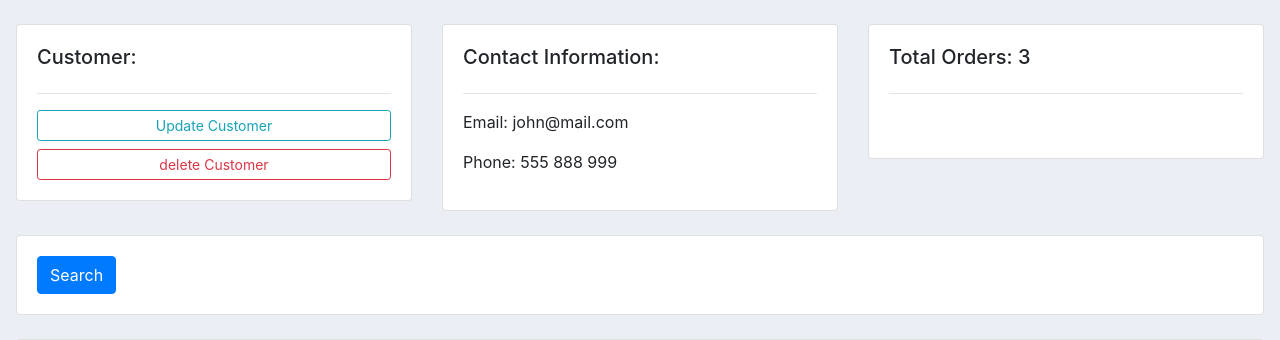
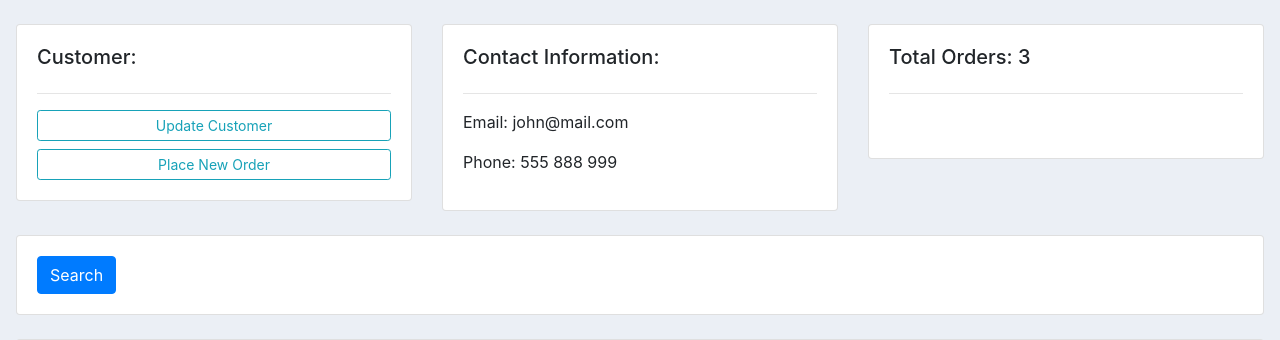
Before and after one commit to SamiulGitHubUser/Django_CRUD_Project, a Django app: page /customers/1/ in a window 1280 px wide. Shown: the part 86-426 px from the top of the page. Run offline with Django 3.2, Linux system fonts and the light colour scheme; data comes from the database, SQL or seed files in the repository; both versions use the stored data as it was after the commit; some libraries are stand-ins or nearby versions.

Commit message:
Inline Formset has completed in Place New Order

```diff
--- a/accounts/templates/accounts/customers.html
+++ b/accounts/templates/accounts/customers.html
@@ -11,8 +11,8 @@
       <a class="btn btn-outline-info btn-sm btn-block" href="">
         Update Customer
       </a>
-      <a class="btn btn-outline-danger btn-sm btn-block" href="">
-        delete Customer
+      <a class="btn btn-outline-info btn-sm btn-block" href="{% url 'create_order' customer.id %}">
+        Place New Order
       </a>
     </div>
   </div>
--- a/accounts/templates/accounts/dashboard.html
+++ b/accounts/templates/accounts/dashboard.html
@@ -39,10 +39,6 @@
     <h5>LAST 5 ORDERS</h5>
     <hr>
     <div class="card card-body">
-      <a class="btn btn-primary btn-sm btn-block" href="{% url 'create_order' %}">
-        Create Order
-      </a>
-
       <table class="table table-sm">
         <tr>
           <th>Products</th>
--- a/accounts/templates/accounts/order_form.html
+++ b/accounts/templates/accounts/order_form.html
@@ -8,7 +8,11 @@
     <div class="card card-body">
       <form class="" action="" method="post">
         {% csrf_token %}
-        <b>{{form}}</b>
+        {{ formset.management_form}}
+        {% for form in formset %}
+          <b>{{form}}</b>
+          <hr>
+        {% endfor %}
         <input class="btn btn-sm btn-info" type="submit" name="Submit">
       </form>
     </div>
--- a/accounts/urls.py
+++ b/accounts/urls.py
@@ -6,7 +6,7 @@ urlpatterns = [
     path('products/', views.products, name='products'),
     path('customers/<str:pk_test>/', views.customers, name='customers'),
 
-    path('create_order', views.createOrder, name='create_order'),
+    path('create_order/<str:pk>/', views.createOrder, name='create_order'),
     path('update_order/<str:pk>/', views.updateOrder, name='update_order'),
     path('delete_order/<str:pk>/', views.deleteOrder, name='delete_order')
 ]
--- a/accounts/views.py
+++ b/accounts/views.py
@@ -1,5 +1,7 @@
 from django.shortcuts import render, redirect
 from django.http import HttpResponse
+from django.forms import inlineformset_factory
+
 from accounts.models import *
 from accounts.forms import OrderForm
 
@@ -33,16 +35,22 @@ def customers(request, pk_test):
     context = {'customer':customer, 'orders':orders, 'total_orders':total_orders}
     return render(request, 'accounts/customers.html', context)
 
-def createOrder(request):
-    form = OrderForm()
+def createOrder(request, pk):
+    #inlineformset_factory(Parent_Model, Child_Model)
+    OrderFormSet = inlineformset_factory(Customer, Order, fields=('product', 'status'))
+    customer = Customer.objects.get(id=pk)
+
+    formset = OrderFormSet(queryset=Order.objects.none() ,instance=customer)
+    #form = OrderForm(initial={'customer':customer})
     if request.method == 'POST':
         #print('Priting POST: ', request.POST)
-        form = OrderForm(request.POST)
-        if form.is_valid():
-            form.save()
+        #form = OrderForm(request.POST)
+        formset = OrderFormSet(request.POST, instance=customer)
+        if formset.is_valid():
+            formset.save()
             return redirect('/')
 
-    context = {'form':form}
+    context = {'formset':formset}
     return render(request, 'accounts/order_form.html', context)
 
 def updateOrder(request, pk):
```
Also changed, not shown: db.sqlite3.
